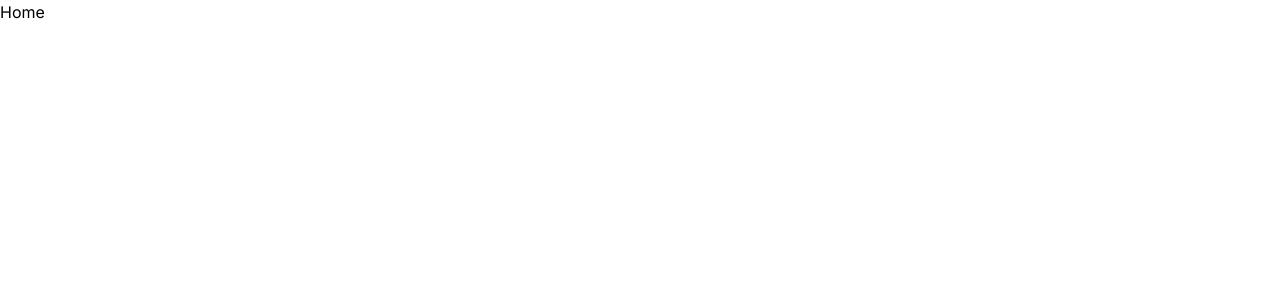
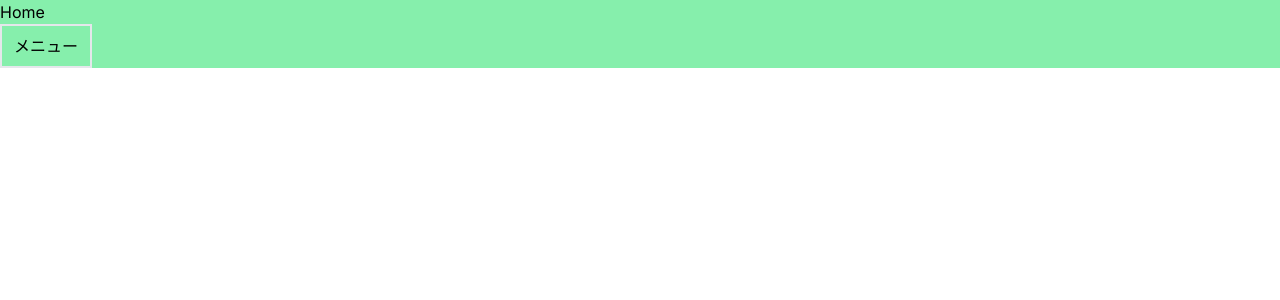
Before and after one commit to YM202c2100/my-portfolio, a Next.js app: page / in a window 1280 px wide. Shown: the top 300 px of the page. Built offline with nearby package versions, Linux system fonts and the light colour scheme.

Commit message:
[feat] ボタンを押すことで内包する要素を縮小して表示できるように変更

```diff
--- a/app/components/contentWrapper.tsx
+++ b/app/components/contentWrapper.tsx
@@ -1,13 +1,17 @@
-import { ReactNode } from "react"
+"use client"
+
+import { ReactNode, useState } from "react"
 
 interface ContentWrapperProps{
   children:ReactNode
 }
 
 const ContentWrapper:React.FC<ContentWrapperProps> = ({children})=>{
+  const [menuOpen, setMenuOpen] = useState<boolean>()
   return(
-    <div>
+    <div className={`bg-green-300 transition-[transform] duration-500 ease-in-out ${menuOpen ? "scale-75":"scale-100"}`}>
       {children}
+      <button onClick={()=>setMenuOpen(!menuOpen)} className="border-2 px-3 py-2">メニュー</button>
     </div>
   )
 }
```
